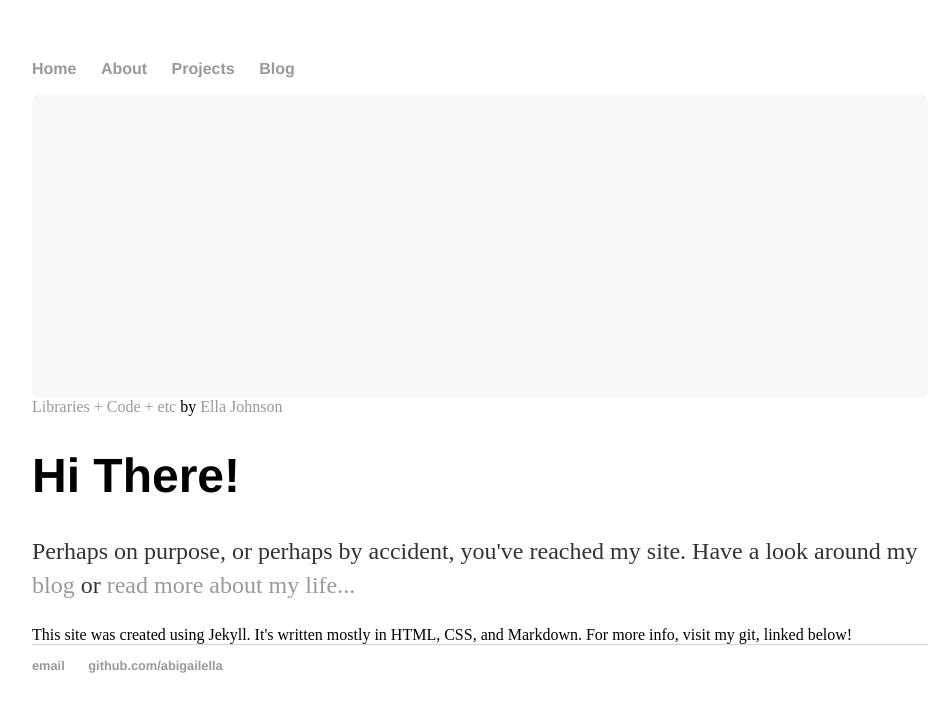
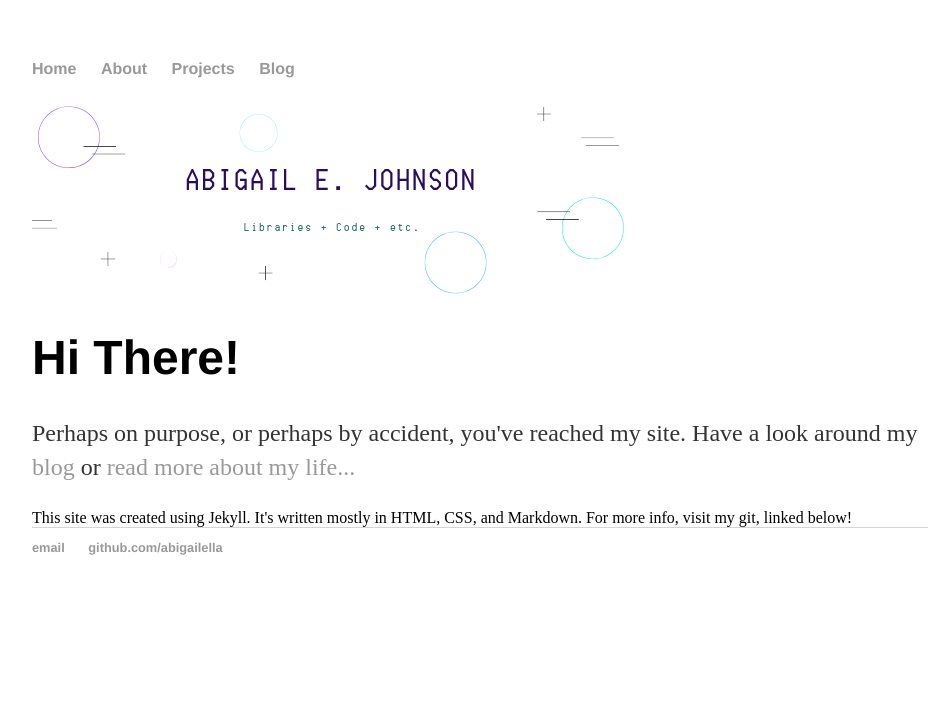
Before and after one commit to abigailella/abigailella.github.io, a Jekyll site: the page built from index.html, in a window 1280 px wide. Shown: the top 712 px of the page, without its empty margins (160-1107 px from the left). Built offline with Jekyll 4.4.1, drawn with Linux system fonts in a browser that asks for light colours; a script that is not in the unit is left out.

Commit message:
Update index.html

```diff
--- a/index.html
+++ b/index.html
@@ -4,8 +4,9 @@ title: Abigail E. Johnson
 ---
 
 <header>
-   <div class="canva-embed" data-design-id="DADWgvaUriY" data-height-ratio="0.3333" style="padding:33.3333% 5px 5px 5px;background:rgba(0,0,0,0.03);border-radius:8px;"></div><script async src="https:&#x2F;&#x2F;sdk.canva.com&#x2F;v1&#x2F;embed.js"></script><a href="https:&#x2F;&#x2F;www.canva.com&#x2F;design&#x2F;DADWgvaUriY&#x2F;view?utm_content=DADWgvaUriY&amp;utm_campaign=designshare&amp;utm_medium=embeds&amp;utm_source=link" target="_blank" rel="noopener">Libraries + Code + etc</a> by <a href="https:&#x2F;&#x2F;www.canva.com&#x2F;abigail.johnson.e?utm_campaign=designshare&amp;utm_medium=embeds&amp;utm_source=link"
-   target="_blank" rel="noopener">Ella Johnson </a>
+<header>
+   <a href="/index.html"><img src="Libraries + Code + etc.png" alt="logo" /></a>
+</header>
 </header>
 
 <div class="blurb">
```
